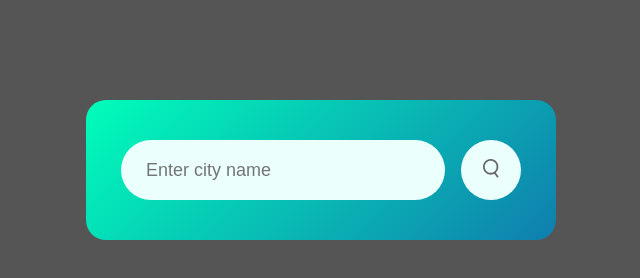
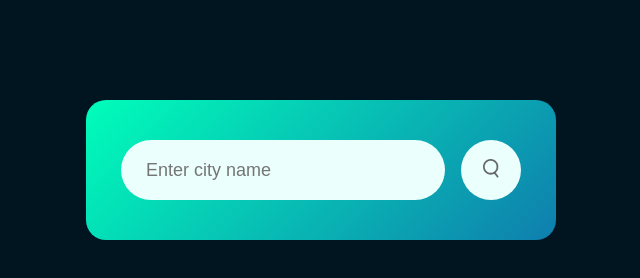
Before and after one commit to anubansiwal10/weather-app, a plain HTML site: page index.html in a window 1280 px wide. Shown: the whole page, without its empty margins (319-959 px from the left). Drawn offline with Linux system fonts and the light colour scheme.

Commit message:
Initial commit

```diff
--- a/style.css
+++ b/style.css
@@ -5,7 +5,7 @@
     box-sizing: border-box;
 }
 body{
-    background: #555;
+    background: #001520;
 
 }
 .card{
```
